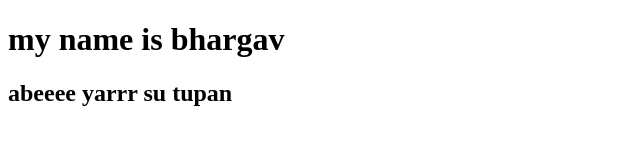
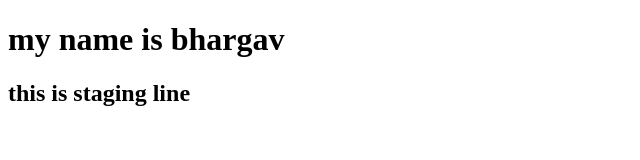
Before and after one commit to bhargav-73/vcscf-practice, a plain HTML site: page index.html in a window 1280 px wide. Shown: the whole page, without its empty margins (0-640 px from the left). Drawn offline with Linux system fonts and the light colour scheme.

Commit message:
1 commit

```diff
--- a/index.html
+++ b/index.html
@@ -7,6 +7,6 @@
 </head>
 <body>
     <h1>my name is bhargav</h1>
-    <h2> abeeee yarrr su tupan </h2>
+    <h2> this is staging line </h2>
 </body>
 </html>
```
